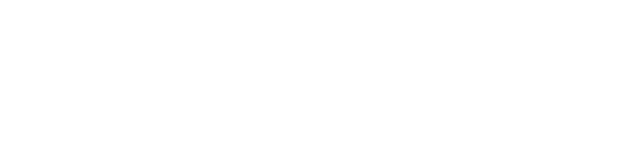
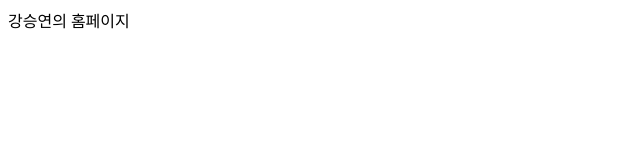
Before and after one commit to kangsy5864/kangsy5864.github.io, a plain HTML site: page index.html in a window 1280 px wide. Shown: the whole page, without its empty margins (0-640 px from the left). Drawn offline with Linux system fonts and the light colour scheme.

Commit message:
Update index.html

```diff
--- a/index.html
+++ b/index.html
@@ -2,5 +2,6 @@
 <head>
 </head>
 <body>
+  강승연의 홈페이지
 </body>
 </html>
```
